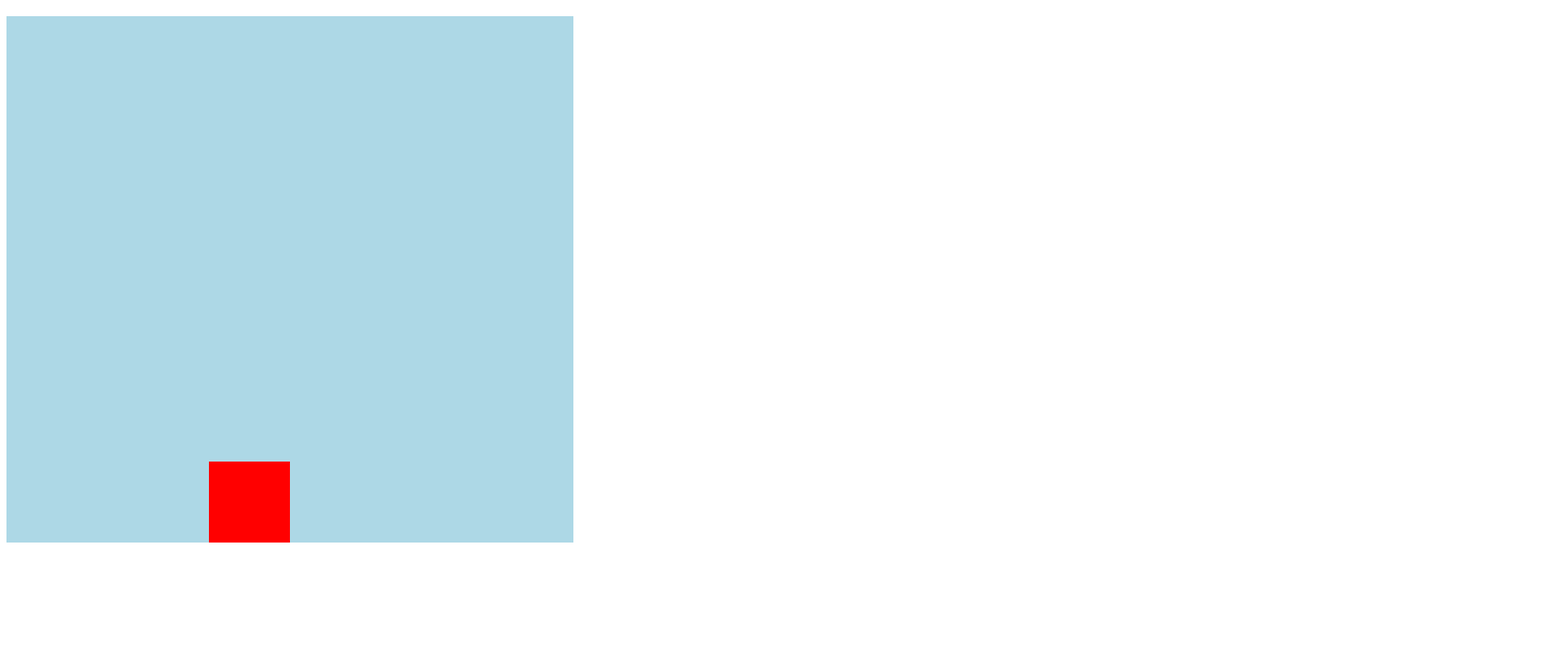
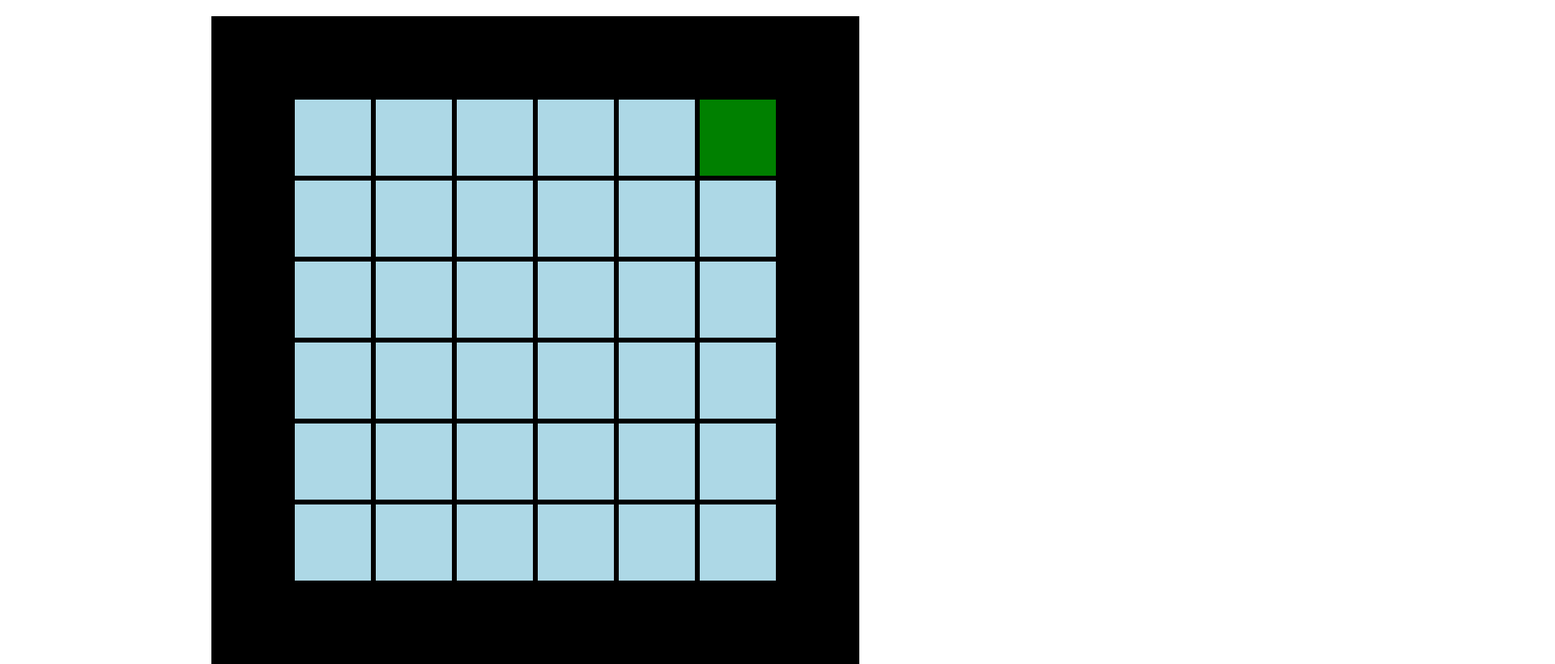
Before and after one commit to swdchoi/first_game, a plain HTML site: page index.html in a window 1280 px wide. Shown: the top 820 px of the page at 81% size, 1920 px wide, since content can reach past the window. Drawn offline with Linux system fonts and the light colour scheme.

Commit message:
grid added and created green enemy (movement not added)

```diff
--- a/script.js
+++ b/script.js
@@ -6,14 +6,45 @@ const forwardWalkSpeed = movespeed;
 const backwardWalkSpeed = movespeed;
 const leftWalkSpeed = movespeed;
 const rightWalkSpeed = movespeed;
-let playerXposition = 250;
+let playerXposition = 200;
 let playerYposition = 0;
 
+const gridMaker = () => {
+    for(let i = 0; i <= 35; i++){
+        let grid = document.createElement("div");
+        grid.style.height = "100px";
+        grid.style.width = "100px";
+        grid.style.backgroundColor = "transparent";
+        grid.style.zIndex = "1";
+        grid.style.border = "solid";
+        canv.appendChild(grid);
+        }
+}
+
+const enemyMaker = (obj) =>{
+    const em = document.createElement("div");
+    em.style.height = obj.height;
+    em.style.width = obj.width;
+    em.style.backgroundColor = obj.color;
+    em.style.position = "absolute";
+    em.style.bottom = obj.positionY;
+    em.style.left = obj.positionX;
+    canv.appendChild(em);
+
+}
+
+const enemy = {
+    height: "100px",
+    width: "100px",
+    color: "green",
+    positionY: "500px",
+    positionX: "500px",
+}
 
 
+//OLD PLAYER STUFF! UPDATE TO OBJECT IN THE FUTURE!
+
 const movement = (key) => {
-console.log(playerXposition);
-console.log(playerYposition);
 if (playerXposition <= 550 && playerYposition >= 0 && playerYposition <= 500 && playerXposition >= 0){
     if(key === "w"){
         playerYposition += forwardWalkSpeed;
@@ -40,3 +71,9 @@ document.addEventListener("keypress", (e) => {
     player.style.bottom = `${playerYposition}px`;
     player.style.left = `${playerXposition}px`;
 })
+
+document.addEventListener("DOMContentLoaded", () =>
+{   gridMaker();
+    enemyMaker(enemy);
+    // dot thisenemyMovement();
+})
--- a/styles.css
+++ b/styles.css
@@ -1,9 +1,17 @@
+*{
+    box-sizing: border-box;
+}
+
 .canvas{
-    width: 700px;
-    height: 650px;
+    width: 800px;
+    height: 800px;
     background-color: lightblue;
     margin-top: 20px;
     position: relative;
+    border: solid 100px;
+    left: 20%;
+    display: flex;
+    flex-wrap: wrap;
 }
 
 #player{
@@ -12,5 +20,6 @@
     background-color: red;
     position: absolute;
     bottom: 0px;
-    left: 250px;
+    left: 2000px;
+    z-index: 0;
 }
```
